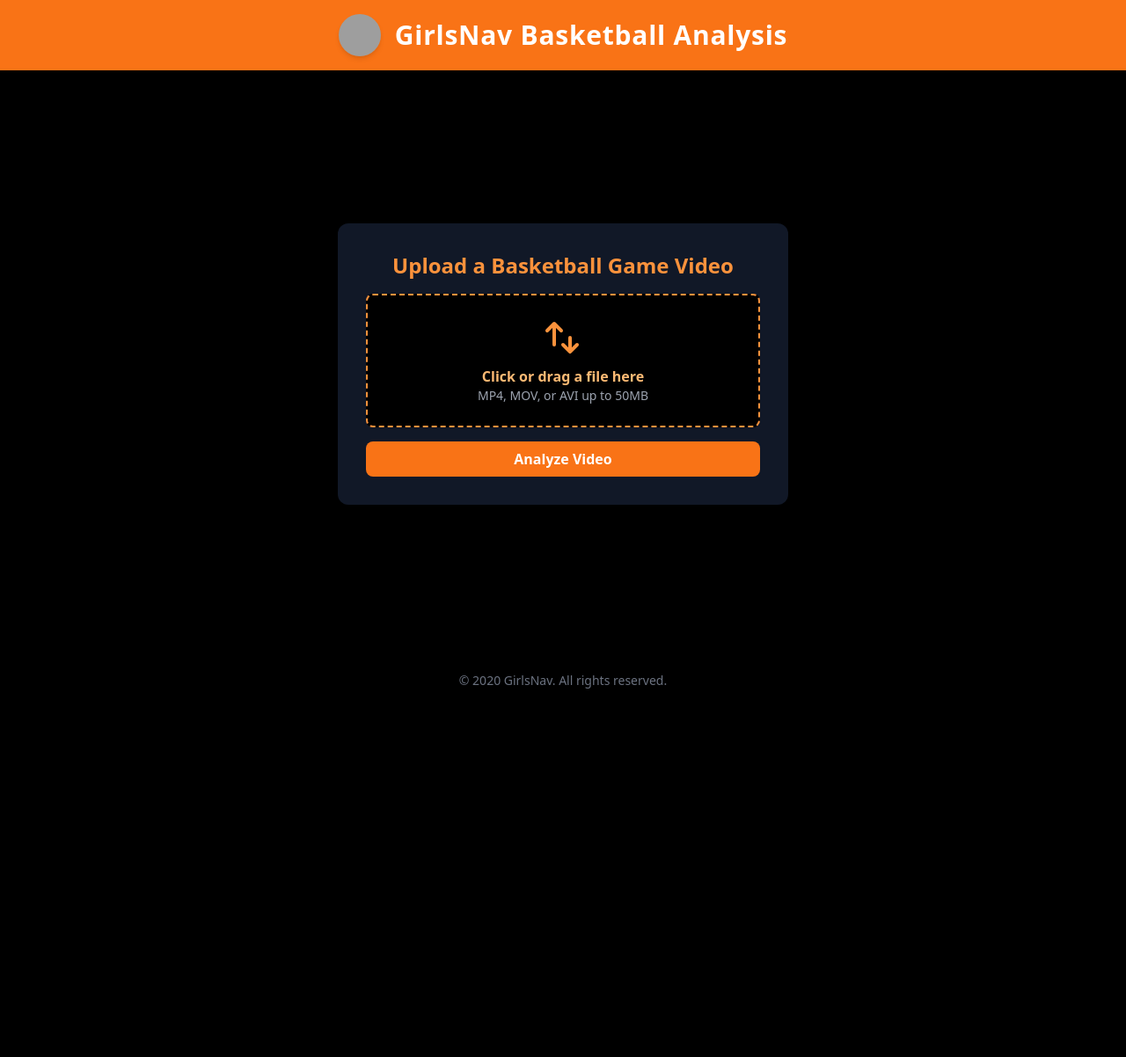
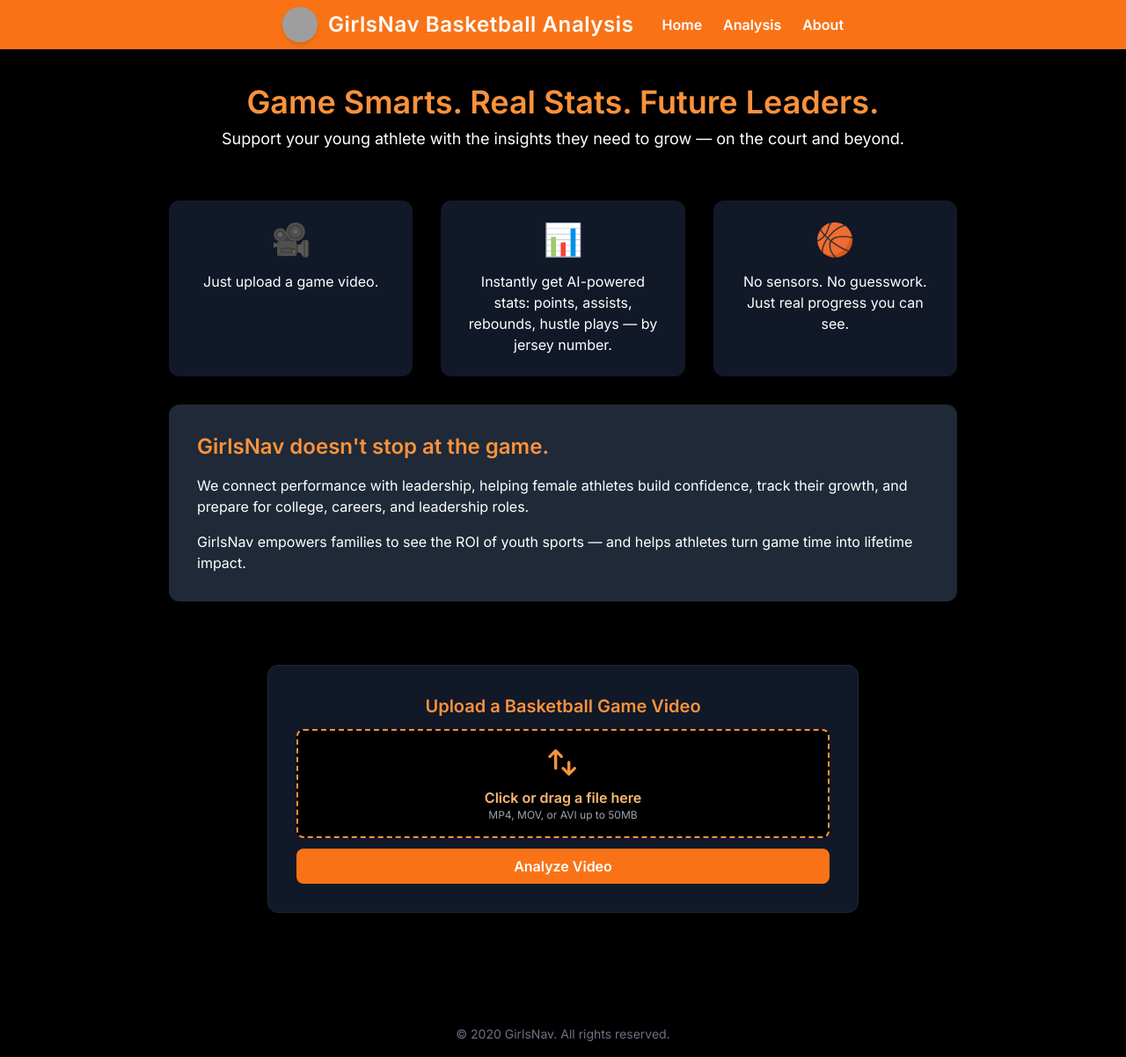
Before and after one commit to pavithragopisetty/GNCleanVideo1, a Flask app: template templates/index.html in a window 1280 px wide. Shown: the whole page at 88% size. Before the commit the page ends 783 px from the top, so only its background shows below. Run offline with Flask 3, Linux system fonts and the light colour scheme; the template is opened without the code that fills it: most values are stand-ins (such as "Sample title", 1, 10 or a date in 2020); some libraries are stand-ins or nearby versions; grey boxes are pictures that could not be loaded.

Commit message:
pushing changes in remote

```diff
--- a/app.py
+++ b/app.py
@@ -115,5 +115,13 @@
     except Exception as e:
         return jsonify({'error': str(e)}), 500
 
+@app.route('/about')
+def about():
+    return render_template('about.html')
+
+@app.route('/analysis')
+def analysis():
+    return render_template('analysis.html')
+
 if __name__ == '__main__':
     app.run(host="0.0.0.0", port=5001, debug=True)
--- a/templates/index.html
+++ b/templates/index.html
@@ -4,38 +4,55 @@
     <meta charset="UTF-8">
     <meta name="viewport" content="width=device-width, initial-scale=1.0">
     <title>GirlsNav Basketball Analysis</title>
-    <!-- Tailwind CSS CDN -->
     <script src="https://cdn.tailwindcss.com"></script>
     <link rel="icon" href="/static/girlsnavlogo.png">
+    <style>
+        body { font-family: 'Inter', sans-serif; background-color: #18181b; }
+        .serif { font-family: 'Merriweather', serif; }
+    </style>
+    <link href="https://fonts.googleapis.com/css2?family=Inter:wght@400;600&family=Merriweather:wght@700&display=swap" rel="stylesheet">
 </head>
 <body class="bg-black min-h-screen flex flex-col">
     <!-- Header -->
-    <header class="bg-orange-500 shadow-lg py-4 flex items-center justify-center">
-        <img src="{{ url_for('static', filename='girlsnavlogo.png') }}" alt="GirlsNav Logo" class="h-12 w-12 mr-4 rounded-full shadow-md">
-        <h1 class="text-3xl font-extrabold text-white tracking-wide">GirlsNav Basketball Analysis</h1>
+    <header class="bg-orange-500 shadow-lg py-2 flex items-center justify-center">
+        <img src="{{ url_for('static', filename='girlsnavlogo.png') }}" alt="GirlsNav Logo" class="h-10 w-10 mr-3 rounded-full shadow-md">
+        <h1 class="text-2xl font-extrabold text-white tracking-wide mr-8">GirlsNav Basketball Analysis</h1>
+        <nav class="flex space-x-6">
+            <a href="/" class="text-white hover:text-orange-200 font-semibold transition">Home</a>
+            <a href="/analysis" class="text-white hover:text-orange-200 font-semibold transition">Analysis</a>
+            <a href="/about" class="text-white hover:text-orange-200 font-semibold transition">About</a>
+        </nav>
     </header>
-
-    <!-- Main Content -->
-    <main class="flex-1 flex flex-col items-center justify-center px-4 py-8">
-        <!-- Upload Area -->
-        <div class="w-full max-w-lg bg-gray-900 rounded-xl shadow-lg p-8 flex flex-col items-center">
-            <h2 class="text-2xl font-bold text-orange-400 mb-4">Upload a Basketball Game Video</h2>
-            <form id="uploadForm" enctype="multipart/form-data" class="w-full flex flex-col items-center" method="post" action="/analyze">
-                <label for="video" class="w-full cursor-pointer flex flex-col items-center justify-center border-2 border-dashed border-orange-400 rounded-lg p-6 bg-black hover:bg-orange-50 transition mb-4">
-                    <svg xmlns="http://www.w3.org/2000/svg" class="h-12 w-12 text-orange-400 mb-2" fill="none" viewBox="0 0 24 24" stroke="currentColor">
-                        <path stroke-linecap="round" stroke-linejoin="round" stroke-width="2" d="M7 16V4m0 0L3 8m4-4l4 4m5 4v8m0 0l4-4m-4 4l-4-4" />
-                    </svg>
-                    <span class="text-orange-300 font-semibold">Click or drag a file here</span>
-                    <span class="text-gray-400 text-sm">MP4, MOV, or AVI up to 50MB</span>
-                    <input id="video" name="video" type="file" accept="video/mp4,video/quicktime,video/x-msvideo" class="hidden" required>
-                </label>
-                <button type="submit" class="w-full bg-orange-500 hover:bg-orange-600 text-white font-bold py-2 px-4 rounded-lg transition">Analyze Video</button>
-            </form>
-            <div id="uploadStatus" class="mt-4 text-orange-400 font-semibold hidden">Analyzing video... This may take a few minutes.</div>
+    <main class="flex-1 bg-black px-4 py-10 flex flex-col items-center">
+        <section class="max-w-4xl w-full text-center mb-10">
+            <h2 class="text-4xl font-extrabold text-orange-400 mb-2">Game Smarts. Real Stats. Future Leaders.</h2>
+            <p class="text-lg text-white mb-4">Support your young athlete with the insights they need to grow — on the court and beyond.</p>
+        </section>
+        <section class="max-w-4xl w-full mb-10">
+            <div class="grid md:grid-cols-3 gap-8 mb-8">
+                <div class="bg-gray-900 rounded-xl shadow-lg p-6 text-center">
+                    <span class="text-4xl mb-4 block">🎥</span>
+                    <p class="text-white">Just upload a game video.</p>
                 </div>
-
+                <div class="bg-gray-900 rounded-xl shadow-lg p-6 text-center">
+                    <span class="text-4xl mb-4 block">📊</span>
+                    <p class="text-white">Instantly get AI-powered stats: points, assists, rebounds, hustle plays — by jersey number.</p>
+                </div>
+                <div class="bg-gray-900 rounded-xl shadow-lg p-6 text-center">
+                    <span class="text-4xl mb-4 block">🏀</span>
+                    <p class="text-white">No sensors. No guesswork. Just real progress you can see.</p>
+                </div>
+            </div>
+            <div class="bg-gray-800 rounded-xl p-8 mb-8">
+                <h3 class="text-2xl font-bold text-orange-400 mb-4">GirlsNav doesn't stop at the game.</h3>
+                <p class="text-white mb-4">We connect performance with leadership, helping female athletes build confidence, track their growth, and prepare for college, careers, and leadership roles.</p>
+                <p class="text-white">GirlsNav empowers families to see the ROI of youth sports — and helps athletes turn game time into lifetime impact.</p>
+            </div>
+        </section>
+        <section class="w-full max-w-2xl mb-10">
+            <div class="bg-gray-900 rounded-xl shadow-lg p-8 mb-8 border border-gray-800">
                 <!-- Results Section -->
-        <div id="results" class="w-full max-w-2xl mt-10 bg-gray-900 rounded-xl shadow-lg p-8 hidden">
+                <div id="results" class="mb-8 hidden">
                     <h2 class="text-2xl font-bold text-orange-400 mb-4">Analysis Results</h2>
                     <div class="grid grid-cols-1 md:grid-cols-3 gap-6">
                         <div class="bg-black rounded-lg p-4 flex flex-col items-center">
@@ -63,12 +80,28 @@
                         <video id="videoPlayer" controls class="w-full rounded-lg shadow-lg bg-black"></video>
                     </div>
                 </div>
+                <!-- Upload Area -->
+                <div class="w-full flex flex-col items-center">
+                    <h2 class="text-xl font-bold text-orange-400 mb-3">Upload a Basketball Game Video</h2>
+                    <form id="uploadForm" enctype="multipart/form-data" class="w-full flex flex-col items-center" method="post" action="/analyze">
+                        <label for="video" class="w-full cursor-pointer flex flex-col items-center justify-center border-2 border-dashed border-orange-400 rounded-lg p-4 bg-black hover:bg-orange-50 transition mb-3">
+                            <svg xmlns="http://www.w3.org/2000/svg" class="h-10 w-10 text-orange-400 mb-2" fill="none" viewBox="0 0 24 24" stroke="currentColor">
+                                <path stroke-linecap="round" stroke-linejoin="round" stroke-width="2" d="M7 16V4m0 0L3 8m4-4l4 4m5 4v8m0 0l4-4m-4 4l-4-4" />
+                            </svg>
+                            <span class="text-orange-300 font-semibold">Click or drag a file here</span>
+                            <span class="text-gray-400 text-xs">MP4, MOV, or AVI up to 50MB</span>
+                            <input id="video" name="video" type="file" accept="video/mp4,video/quicktime,video/x-msvideo" class="hidden" required>
+                        </label>
+                        <button type="submit" class="w-full bg-orange-500 hover:bg-orange-600 text-white font-bold py-2 px-4 rounded-lg transition">Analyze Video</button>
+                    </form>
+                    <div id="uploadStatus" class="mt-3 text-orange-400 font-semibold hidden">Analyzing video... This may take a few minutes.</div>
+                </div>
+            </div>
+        </section>
     </main>
-
     <footer class="bg-black text-center text-gray-500 py-4 text-sm">
         &copy; {{ year }} GirlsNav. All rights reserved.
     </footer>
-
     <script>
         // Handle form submission with AJAX
         document.getElementById('uploadForm').addEventListener('submit', async function(e) {
```
Also changed, not shown: basketball_analysis.py (+129 -39 lines), templates/about.html (added, +57 -0 lines), templates/analysis.html (added, +48 -0 lines), 2 other files. Lines whose indentation alone changed are shown as unchanged.
